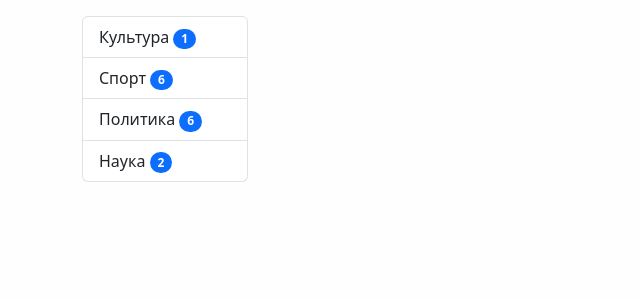
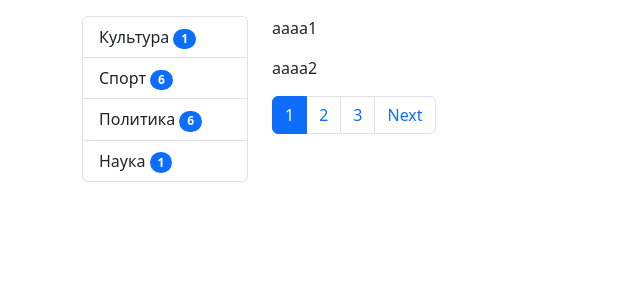
Before and after one commit to frolovhrm/yasite, a Django app: page /test/ in a window 1280 px wide. Shown: the part 56-356 px from the top of the page, without its empty margins (0-640 px from the left). Run offline with Django 4.2, Linux system fonts and the light colour scheme; data comes from the database, SQL or seed files in the repository; both versions use the stored data as it was after the commit; some libraries are stand-ins or nearby versions.

Commit message:
#44 Постраничная навигация ч.2

```diff
--- a/news/templates/news/test.html
+++ b/news/templates/news/test.html
@@ -10,6 +10,9 @@
 
 {% block content %}
 
+    {% for name in page_obj.object_list %}
+        <p>{{ name }}</p>
+    {% endfor %}
 
 
 {% endblock %}
--- a/news/templatetags/news_tags.py
+++ b/news/templatetags/news_tags.py
@@ -1,5 +1,5 @@
 from django import template
-from django.db.models import Count
+from django.db.models import Count, F
 
 from news.models import Category
 
@@ -14,5 +14,5 @@ def get_categories():
 @register.inclusion_tag('news/list_categories.html')
 def show_categories(arg1='Hello', arg2='world'):
     # categories = Category.objects.all()
-    categories = Category.objects.annotate(cnt=Count('news')).filter(cnt__gt=0)
+    categories = Category.objects.annotate(cnt=Count('news', filter=F('news__is_publishes'))).filter(cnt__gt=0)
     return {'categories': categories, 'arg1': arg1, 'arg2': arg2}
--- a/news/views.py
+++ b/news/views.py
@@ -10,7 +10,7 @@ from .utils import MyMixin
 
 
 def test(request):
-    objects = ['aaaa1', 'aaaa2', 'aaaa3', 'aaaa4', 'aaaa5', 'aaaa6', 'aaaa7', 'aaaa8']
+    objects = ['aaaa1', 'aaaa2', 'aaaa3', 'aaaa4', 'aaaa5', 'aaaa6', 'aaaa7']
     paginator = Paginator(objects, 2)
     page_num = request.GET.get('page', 1)
     page_obects = paginator.get_page(page_num)
@@ -22,6 +22,7 @@ class HomeNews(MyMixin, ListView):
     template_name = 'news/home_news_list.html'
     context_object_name = 'news'
     mixin_prop = 'hello world'
+    paginate_by = 2
 
     # extra_context = {'title': 'Главная'}
 
@@ -56,6 +57,7 @@ class NewsByCategory(MyMixin, ListView):
     template_name = 'news/home_news_list.html'
     context_object_name = 'news'
     allow_empty = False
+    paginate_by = 2
 
     def get_context_data(self, *, object_list=None, **kwargs):
         context = super().get_context_data(**kwargs)
--- a/templates/base.html
+++ b/templates/base.html
@@ -21,6 +21,37 @@
         </div>
         <div class="col-xl-10">
             {% block content %}CONTENT{% endblock %}
+
+            {% if page_obj.has_other_pages %}
+            <nav aria-label="...">
+                <ul class="pagination">
+
+                    {% if page_obj.has_previous %}
+                    <li class="page-item">
+                        <a class="page-link" href="?page={{ page_obj.previous_page_number }}" tabindex="-1">Previous</a>
+                    </li>
+                    {% endif %}
+
+                    {% for p in page_obj.paginator.page_range %}
+                    {% if page_obj.number == p %}
+                    <li class="page-item active" aria-current="page">
+                        <a class="page-link" href="?page={{ p }}"> {{ p }}<span class="sr-only"></span></a>
+                    </li>
+                    {% elif p > page_obj.number|add:-3 and p < page_obj.number|add:3 %}
+                    <li class="page-item">
+                        <a class="page-link" href="?page={{ p }}"> {{ p }}</a>
+                    </li>
+                    {% endif %}
+                    {% endfor%}
+                    {% if page_obj.has_next %}
+                        <li class="page-item">
+                            <a class="page-link" href="?page={{ page_obj.next_page_number }}">Next</a>
+                        </li>
+                    {% endif %}
+
+                </ul>
+            </nav>
+            {% endif %}
         </div>
     </div>
 </div>
```
Also changed, not shown: db.sqlite3.
